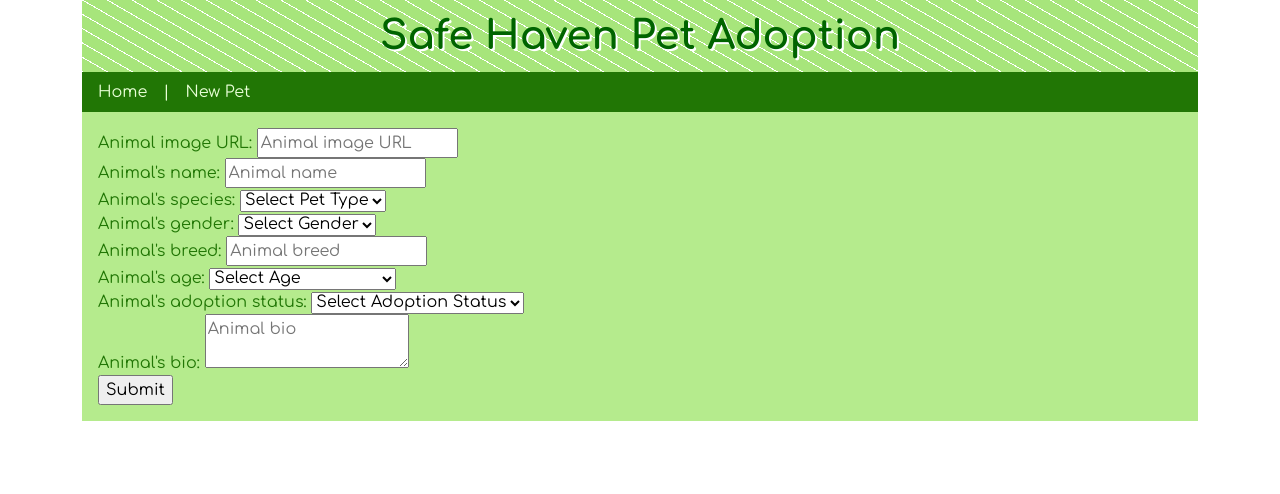
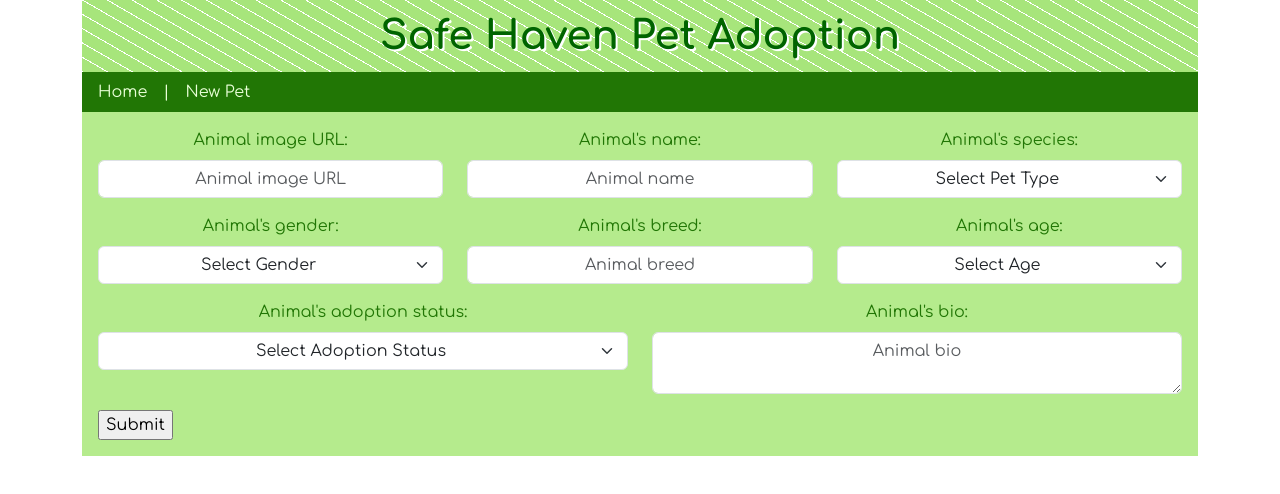
Before and after one commit to cpeppsi/Safe-Haven-Front-End, a React (Create React App) app: page /pet/update/1 in a window 1280 px wide. Shown: the top 494 px of the page. Built offline with nearby package versions, Linux system fonts and the light colour scheme; no server answers.

Commit message:
More styling

```diff
--- a/src/Components/Home.js
+++ b/src/Components/Home.js
@@ -1,7 +1,7 @@
 import { useState, useEffect } from "react";
 import { Link } from "react-router-dom";
-import Card from 'react-bootstrap/Card'
-import NavigationBar from './Navbar'
+import Card from 'react-bootstrap/Card';
+import NavigationBar from './Navbar';
 
 
 function Home() {
@@ -26,7 +26,7 @@ function Home() {
           margin: '5px',
           backgroundColor:"#217605"
           }} key={pet._id}>
-          <img src={pet.petImage} alt="Pet picture" />
+          <img src={pet.petImage} alt="Pet"/>
           <Link to={`/pets/${pet._id}`} style={{color:'#B5EB8D'}}>
             <h5 style={{textAlign:'center', marginTop: '8px', color:'#B5EB8D'}}>{pet.petName}</h5>
           </Link>
--- a/src/Components/New.js
+++ b/src/Components/New.js
@@ -61,7 +61,7 @@ function New() {
             <Form.Label>
                 Please input the animal's name:<span style={{color:'red'}}>*</span>
             </Form.Label>
-            <Form.Control type="text" name="petName" placeholder="Animal name" value={petInput.petName} onChange={handleChange} required style={{textAlign:'center'}}/>
+            <Form.Control type="text" name="petName" placeholder="Animal name" value={petInput.petName} maxLength={15} onChange={handleChange} required style={{textAlign:'center'}}/>
           </Form.Group>
 
           <Form.Group as={Col} style={{textAlign:'center'}}>
@@ -92,7 +92,7 @@ function New() {
             <Form.Label>
               Please input the animal's breed:
             </Form.Label>
-            <Form.Control type="text" name="petBreed" placeholder="Animal breed" value={petInput.petBreed} onChange={handleChange} style={{textAlign:'center'}}/>
+            <Form.Control type="text" name="petBreed" placeholder="Animal breed" maxLength={15} value={petInput.petBreed} onChange={handleChange} style={{textAlign:'center'}}/>
           </Form.Group>
 
           <Form.Group as={Col} style={{textAlign:'center'}}>
@@ -143,7 +143,7 @@ function New() {
             <Form.Label>
                 Please briefly describe the animal's bio:
             </Form.Label>
-            <Form.Control as='textarea' name="petBio" placeholder="Animal bio" value={petInput.petBio} onChange={handleChange} style={{textAlign:'center'}}/>
+            <Form.Control as='textarea' name="petBio" placeholder="Animal bio" maxLength={80} value={petInput.petBio} onChange={handleChange} style={{textAlign:'center'}}/>
           </Form.Group>
         </Row>
         <Form.Group className='mb-3 mx-auto w-50' style={{textAlign: 'center'}}>
--- a/src/Components/Pet.js
+++ b/src/Components/Pet.js
@@ -1,7 +1,8 @@
 import { useState, useEffect } from "react";
 import { useNavigate, useParams } from "react-router-dom";
 import NavigationBar from './Navbar';
-import Card from 'react-bootstrap/Card'
+import Card from 'react-bootstrap/Card';
+import Button from 'react-bootstrap/Button';
 
 function Pet() {
   const [pet, setPet] = useState({})
@@ -41,19 +42,22 @@ function Pet() {
             backgroundColor:"#217605",
             textAlign:'center',
             marginTop: '8px',
-            color:'#B5EB8D'
-            }}>
-          <img src={pet.petImage} alt="Pet" height={300} />
-          <h1>{pet.petName}</h1>
-          <p>Species: {pet.petType}</p>
-          <p>Sex: {pet.petGender}</p>
-          <p>Breed: {pet.petBreed}</p>
-          <p>Age: {pet.petAge}</p>
-          <p>Adoption Status: {pet.petAdoptionStatus}</p>
-          <p>Bio: {pet.petBio}</p>
-          <div>
-            <button onClick={() => navigate(`/pet/update/${id}`)}>Edit</button>
-            <button onClick={deletePet}>Delete</button>
+            color:'#B5EB8D',
+            maxWidth: '35em'
+          }}>
+          <div className='card-body'>
+            <img className='rounded' src={pet.petImage} alt="Pet" height={300} />
+            <h1 className="p-2">{pet.petName}</h1>
+            <p className="card-text">Species: {pet.petType}</p>
+            <p className="card-text">Sex: {pet.petGender}</p>
+            <p className="card-text">Breed: {pet.petBreed}</p>
+            <p className="card-text">Age: {pet.petAge}</p>
+            <p className="card-text">Adoption Status: {pet.petAdoptionStatus}</p>
+            <p className="card-text">Bio: {pet.petBio}</p>
+            <div>
+              <Button variant='warning' onClick={() => navigate(`/pet/update/${id}`)}>Edit</Button>
+              <Button variant='danger' onClick={deletePet}>Delete</Button>
+            </div>
           </div>
         </Card>
       </div>
--- a/src/Components/UpdatePet.js
+++ b/src/Components/UpdatePet.js
@@ -1,8 +1,10 @@
 import { useState, useEffect } from "react";
 import { useParams, useNavigate } from "react-router-dom";
-import Form from 'react-bootstrap/Form'
-import Button from 'react-bootstrap/Button'
+import Form from 'react-bootstrap/Form';
+import Button from 'react-bootstrap/Button';
 import NavigationBar from './Navbar';
+import Col from 'react-bootstrap/Col';
+import Row from 'react-bootstrap/Row';
 
 function UpdatePet() {
     const navigate = useNavigate()
@@ -48,42 +50,57 @@ const display = petInput && (
   <div className = "container-lg font-nice">
     {<NavigationBar/>}
     <Form className='p-3' onSubmit={handleSubmit} style={{backgroundColor:'#B5EB8D', color:"#217605"}}>
-      <div>
-        <label>
-          Animal image URL: <input onChange={handleChange} value={petInput.petImage} name='petImage' placeholder='Animal image URL' />
-        </label>
-      </div>
-      <div>
-        <label>
-          Animal's name: <input onChange={handleChange} value={petInput.petName} name='petName' required placeholder='Animal name' />
-        </label>
-      </div>
-      <div>
-        <label>
-          Animal's species: <select onChange={handleChange} value={petInput.petType} name='petType' required>
+      <Row className='mb-3'>
+        <Form.Group as={Col} style={{textAlign:'center'}}>
+            <Form.Label>
+              Animal image URL:
+            </Form.Label>
+            <Form.Control type='text' onChange={handleChange} value={petInput.petImage} name='petImage' placeholder='Animal image URL' style={{textAlign:'center'}}/>
+        </Form.Group>
+
+        <Form.Group as={Col} style={{textAlign:'center'}}>
+            <Form.Label>
+              Animal's name:
+            </Form.Label>
+            <Form.Control type='text' onChange={handleChange} value={petInput.petName} name='petName' required placeholder='Animal name' style={{textAlign:'center'}}/>
+        </Form.Group>
+
+        <Form.Group as={Col} style={{textAlign:'center'}}>
+            <Form.Label>
+              Animal's species:
+            </Form.Label>
+            <Form.Select onChange={handleChange} value={petInput.petName} name='petName' required placeholder='Animal name' style={{textAlign:'center'}}>
               <option value=''>Select Pet Type</option>
               <option value='Dog'>Dog</option>
               <option value='Cat'>Cat</option>
-          </select>
-        </label>
-      </div>
-      <div>
-        <label>
-          Animal's gender: <select onChange={handleChange} value={petInput.petGender} name='petGender' required>
+            </Form.Select>
+        </Form.Group>
+      </Row>
+
+      <Row className='mb-3'>
+        <Form.Group as={Col} style={{textAlign:'center'}}>
+          <Form.Label>
+            Animal's gender:
+          </Form.Label>
+          <Form.Select onChange={handleChange} value={petInput.petGender} name='petGender' required style={{textAlign:'center'}}>
               <option value=''>Select Gender</option>
               <option value='Male'>Male</option>
               <option value='Female'>Female</option>
-          </select>
-        </label>
-      </div>
-      <div>
-        <label>
-          Animal's breed: <input onChange={handleChange} value={petInput.petBreed} name='petBreed' placeholder='Animal breed' />
-        </label>
-      </div>
-      <div>
-        <label>
-          Animal's age: <select onChange={handleChange} value={petInput.petAge} name='petAge' required>
+          </Form.Select>
+        </Form.Group>
+
+        <Form.Group as={Col} style={{textAlign:'center'}}>
+          <Form.Label>
+            Animal's breed:
+          </Form.Label>
+          <Form.Control type='text' onChange={handleChange} value={petInput.petBreed} name='petBreed' placeholder='Animal breed' style={{textAlign:'center'}}/>
+        </Form.Group>
+
+        <Form.Group as={Col} style={{textAlign:'center'}}>
+          <Form.Label>
+            Animal's age:
+          </Form.Label>
+          <Form.Select onChange={handleChange} value={petInput.petAge} name='petAge' required style={{textAlign:'center'}}>
             <option value=''>Select Age</option>
             <option value='Puppy 6-8 weeks'>Puppy 6-8 weeks</option>
             <option value='Puppy 10-12 weeks'>Puppy 10-12 weeks</option>
@@ -105,25 +122,31 @@ const display = petInput && (
             <option value='14 years'>14 years</option>
             <option value='15 years'>15 years</option>
             <option value='Senior over 16 years'>Senior over 16 years</option>
-          </select>
-        </label>
-      </div>
-      <div>
-        <label>
-            Animal's adoption status: <select onChange={handleChange} value={petInput.petAdoptionStatus} name='petAdoptionStatus' required>
+          </Form.Select>
+        </Form.Group>
+      </Row>
+
+      <Row className='mb-3'>
+        <Form.Group as={Col} style={{textAlign:'center'}}>
+          <Form.Label>
+            Animal's adoption status:
+          </Form.Label>
+          <Form.Select onChange={handleChange} value={petInput.petAdoptionStatus} name='petAdoptionStatus' required style={{textAlign:'center'}}>
             <option value=''>Select Adoption Status</option>
             <option value='Coming Soon'>Coming Soon</option>
             <option value='Ready to Adopt'>Ready to Adopt</option>
             <option value='Pending Adoption'>Pending Adoption</option>
             <option value='Adopted'>Adopted</option>
-          </select>
-        </label>
-      </div>
-      <div>
-        <label>
-          Animal's bio: <textarea onChange={handleChange} value={petInput.petBio} name='petBio' placeholder='Animal bio' />
-        </label>
-      </div>
+          </Form.Select>
+        </Form.Group>
+
+        <Form.Group as={Col} style={{textAlign:'center'}}>
+          <Form.Label>
+            Animal's bio:
+          </Form.Label>
+          <Form.Control as='textarea' onChange={handleChange} value={petInput.petBio} name='petBio' placeholder='Animal bio' style={{textAlign:'center'}}/>
+        </Form.Group>
+      </Row>
       <div>
         <label>
           <input type='submit' />
```
Lines whose indentation alone changed are shown as unchanged.
